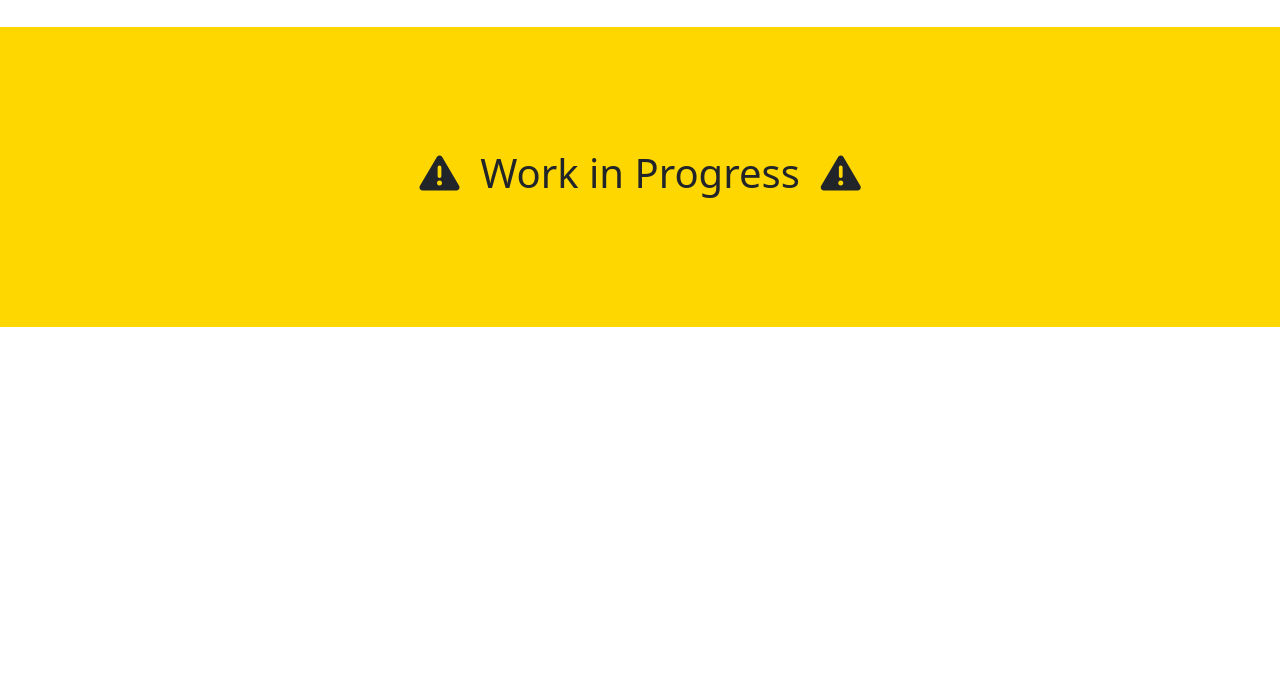
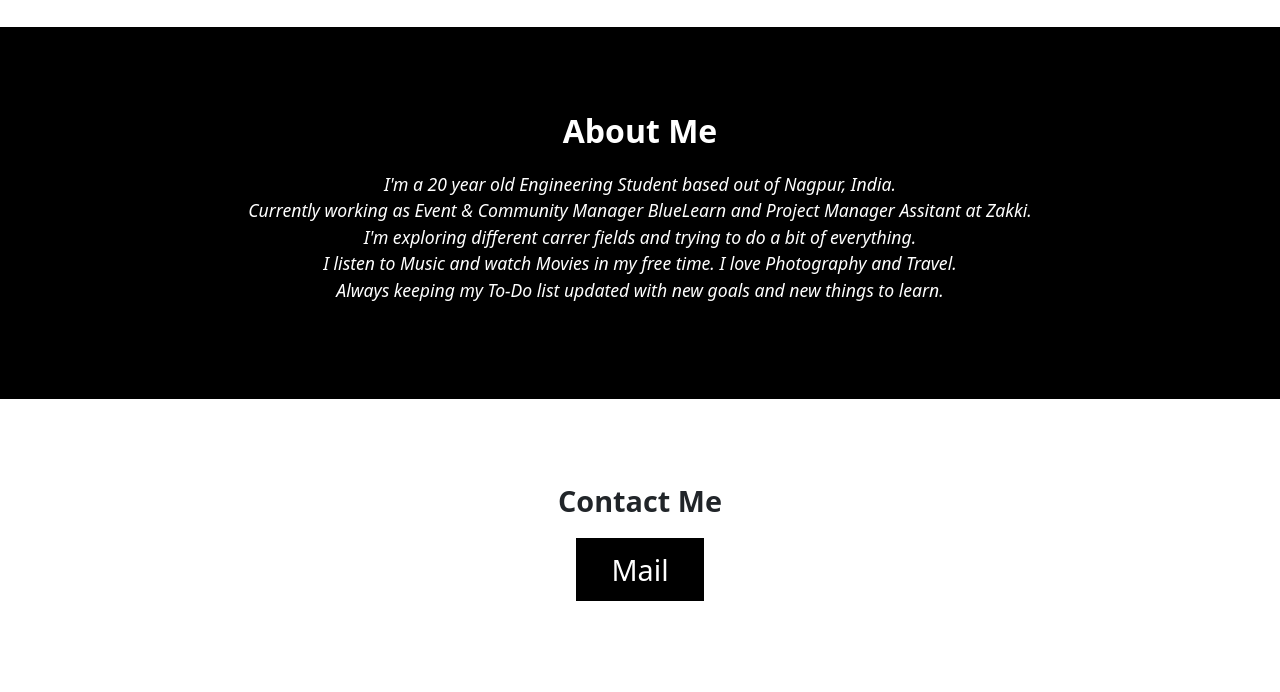
Before and after one commit to yashdeshmukh25/website, a plain HTML site: page index.html in a window 1280 px wide. Shown: the part 548-1240 px from the top of the page. Before the commit the page ends 875 px from the top, so only its background shows below. Drawn offline with nearby package versions, Linux system fonts and the light colour scheme.

Commit message:
added about me and contact div

```diff
--- a/css/style.css
+++ b/css/style.css
@@ -1,3 +1,12 @@
+/* Temp */
+.wip-div{
+  background-color: #ffd700;
+  height: 300px;
+  text-align: center;
+  display: flex;
+  justify-content: center;
+  align-items: center;
+}
 body {
   text-align: center;
   margin: 0;
@@ -8,11 +17,14 @@ body {
   font-size: 20px;
   text-align: center;
   padding: 10px 0;
+  position: fixed;
+  top: 0;
+  width: 100%;
 }
 
 /* Main Div */
 .main_div {
-  padding-top: 30px;
+  padding-top: 80px;
   padding-bottom: 30px;
   text-align: center;
 }
@@ -61,6 +73,7 @@ body {
 .main-img {
   width: 400px;
 }
+/* Socials */
 .social_div {
   text-align: center;
   padding-top: 25px;
@@ -73,11 +86,45 @@ body {
   height: 40px;
   border-radius: 100%;
 }
-.about-div{
-  background-color: #ffd700;
-  height: 300px;
+/* About Me */
+.about-main{
   text-align: center;
-  display: flex;
-  justify-content: center;
-  align-items: center;
+  background-color: black;
+  color: white;
+  padding: 80px 10%;
 }
+.about-head{
+  font-size: 2rem;
+  font-weight: 630;
+}
+.about-para{
+  font-size: 1.1rem;
+  font-style: italic;
+}
+/* Contact Me */
+.contact-me{
+  text-align: center;
+  padding: 80px 10%;
+}
+.contact-head{
+  font-size: 1.8rem;
+  font-weight: 630;
+}
+.contact-para{
+  font-size: 1.1rem;
+  font-style: italic;
+}
+.mail-button{
+  background-color: black;
+  color: white;
+  font-size: 1.8rem;
+  padding: 5px 30px;
+  border: 5px black solid;
+}
+.mail-button:hover{
+  background-color: white;
+  color: black;
+  font-size: 1.8rem;
+  padding: 5px 30px;
+  border: 5px black solid;
+}
--- a/index.html
+++ b/index.html
@@ -84,14 +84,30 @@
         </div>
     </div>
     <!-- About Me -->
-
-
+    <div class="about-main">
+        <p class="about-head">About Me</p>
+        <p class="about-para">
+            I'm a 20 year old Engineering Student based out of Nagpur, India.
+            <br> Currently working as Event & Community Manager BlueLearn and Project Manager Assitant at Zakki.
+            <br> I'm exploring different carrer fields and trying to do a bit of everything.
+            <br> I listen to Music and watch Movies in my free time. I love Photography and Travel.
+            <br> Always keeping my To-Do list updated with new goals and new things to learn.
+        </p>
+    </div>
+    <!-- Contact Me -->
+    <div class="contact-me">
+        <p class="contact-head">Contact Me</p>
+        <p class="contact-para">
+            <a href="mailto:ydeshmukh7.yd@gmail.com"><button class="mail-button">Mail</button></a>
+        </p>
+    </div>
     <!-- More -->
     <!-- <h1><a id="about-button" href="about.html">About Me</a></h1> -->
-    <div class="about-div">
+    <div class="wip-div">
         <h1><i class="fa-solid fa-triangle-exclamation"></i> &nbspWork in Progress &nbsp<i
                 class="fa-solid fa-triangle-exclamation"></i></h1>
     </div>
+
 
 </body>
 
```
Lines whose indentation alone changed are shown as unchanged.
